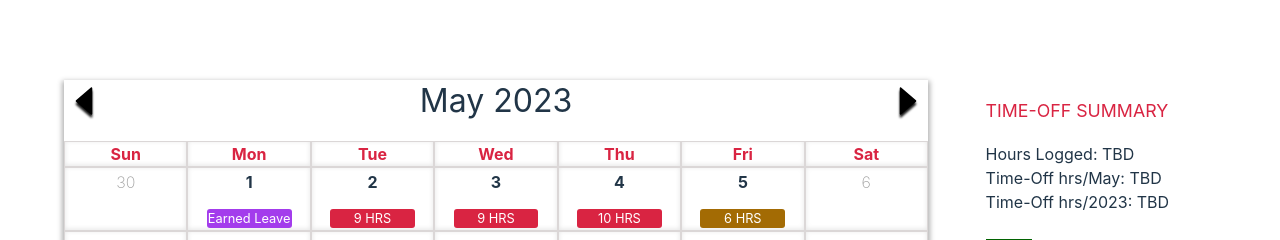
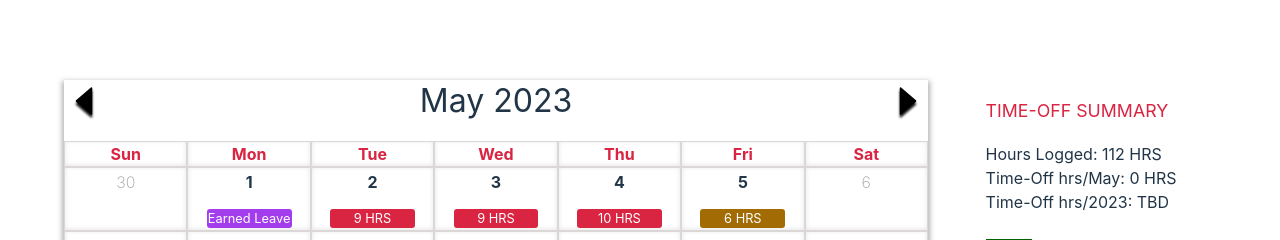
Before and after one commit to aadarsh10c/calendar-react, a React (Vite) app: page / in a window 1280 px wide. Shown: the top 240 px of the page. Built offline with nearby package versions, Linux system fonts and the light colour scheme.

Commit message:
Timesheet and holiday json moved to APP component

```diff
--- a/src/App.jsx
+++ b/src/App.jsx
@@ -2,17 +2,27 @@ import { useState } from 'react'
 
 import Description from './Description'
 import Calendar from './Calendar'
-import reactLogo from './assets/react.svg'
-import viteLogo from '/vite.svg'
+
+import timeSheetJSON from './assets/timeSheet.json'
+import  holidayJSON from './assets/holiday'
+
+import { parseResponseToMap } from './util'
+
 
 function App() {
-  const [count, setCount] = useState(0)
+
+  //Convert the JSON data into a map with key as date
+  const holidayMap = parseResponseToMap( holidayJSON )
+  const timeSheetMap = parseResponseToMap( timeSheetJSON )
+
+  const totalHours = timeSheetJSON.body.totalWorkingHours
+  const TimeOFFMay = timeSheetJSON.body.totalPTOHours
 
   return (
     <>
       <div className='container flex justify-between'>
-          <Calendar />
-          <Description/>
+          <Calendar holidayMap={ holidayMap } timeSheetMap={timeSheetMap} />
+          <Description response = { { totalHours, TimeOFFMay  } } />
       </div>
 
     </>
--- a/src/Calendar.jsx
+++ b/src/Calendar.jsx
@@ -15,11 +15,8 @@ import { format,
 
 import { AiFillCaretLeft, AiFillCaretRight } from "react-icons/ai";
 
-import timeSheetJSON from './assets/timeSheet.json'
-import  holidayJSON from './assets/holiday'
-
 //import utility function
-import { parseResponseToMap, isSatOrSun } from './util'
+import { isSatOrSun } from './util'
 
 //import important constants
 import {_HOLIDAY,_INVALID, _HIDE, _SHOW_POPUP, _SHOW_MODAL } from './constants'
@@ -29,7 +26,7 @@ import Popup from "./Popup";
 import Modal from "./Modal";
 
 
-export default function Calendar(){
+export default function Calendar( { holidayMap , timeSheetMap }){
     const [ showPopUp , setShowPopUp ] = React.useState( _HIDE )
     const [ showModal , setShowModal ] = React.useState( _HIDE )
     const [ activeDate , setActiveDate] = useState( new Date ())
@@ -45,16 +42,6 @@ export default function Calendar(){
      return () => clearTimeout(timer);
      }, [showPopUp]);
 
-
-    //Convert the JSON data into a map with key as date
-    const holidayMap = parseResponseToMap( holidayJSON )
-    const timeSheetMap = parseResponseToMap( timeSheetJSON )
-
-    //props for modal
-    let timeSheet={
-        'employeeName': timeSheetJSON.body.employeeName,
-        'userID': timeSheetJSON.body.userId
-    }
 
     //handle popup state and click event
     const handleClick = ( dateString, { isDayGreaterthanToday, isWeekEnd }  ) => {
--- a/src/Description.jsx
+++ b/src/Description.jsx
@@ -1,14 +1,15 @@
 import React from "react";
 
-export default function Description(){
+export default function Description( { response }){
+    console.log( response )
     return(
         <div className="description">
             <div className="summary">
                 <h3 className="title text-uppercase text-pink">
                     time-off summary
                 </h3>
-                <p className="desc">Hours Logged: TBD</p>
-                <p className="desc">Time-Off hrs/May: TBD</p>
+                <p className="desc">Hours Logged: { response.totalHours } HRS</p>
+                <p className="desc">Time-Off hrs/May: { response.TimeOFFMay } HRS</p>
                 <p className="desc">Time-Off hrs/2023: TBD</p>
             </div>
             <div>
--- a/src/assets/timeSheet.json
+++ b/src/assets/timeSheet.json
@@ -455,7 +455,7 @@
         "reSubmit": false
       }
     ],
-    "totalWorkingHours": 6,
+    "totalWorkingHours": 112,
     "totalPTOHours": 0,
     "yearPTOHours": 0,
     "totalPhHours": 0,
```
